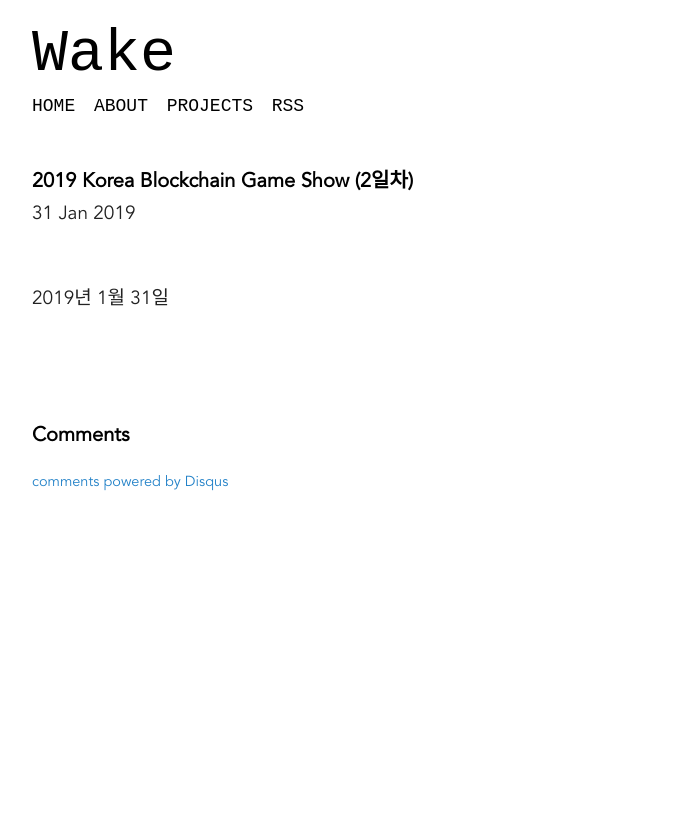
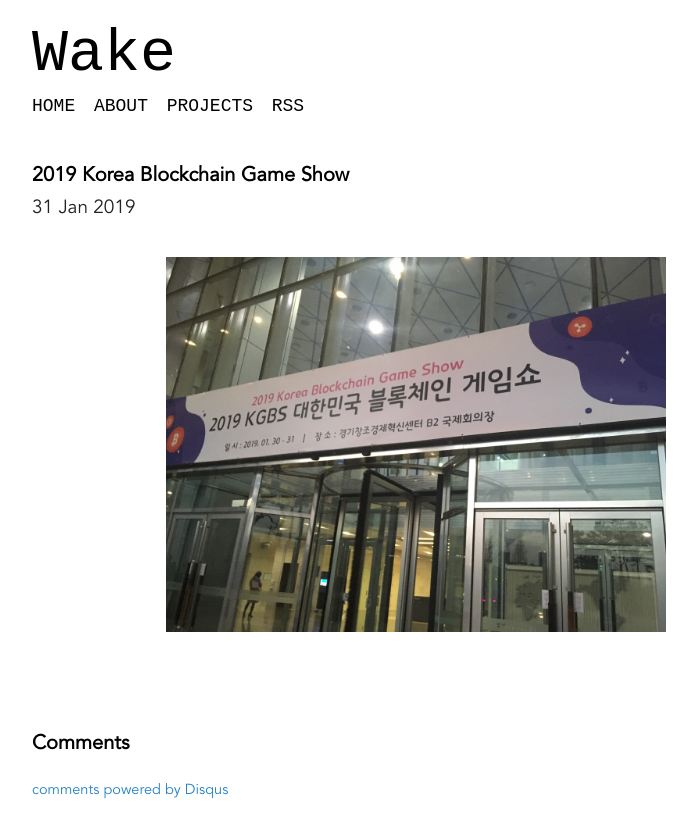
Before and after one commit to DokyeongHan/DokyeongHan.github.io, a Jekyll site: the page built from _posts/2019-01-31-gameshow.md, in a window 1280 px wide. Shown: the top 838 px of the page, without its empty margins (224-921 px from the left). Built offline with Jekyll 4.4.1, drawn with Linux system fonts in a browser that asks for light colours; comment, search, counter and statistics services are not loaded.

Commit message:
add image

```diff
--- a/_posts/2019-01-31-gameshow.md
+++ b/_posts/2019-01-31-gameshow.md
@@ -1,8 +1,8 @@
 ---
-title: 2019 Korea Blockchain Game Show (2일차)
+title: 2019 Korea Blockchain Game Show
 layout: post
 comments: true
 date: '2019-01-31 23:38:00'
 ---
 
-2019년 1월 31일
+<center><img src="/assets/gameshow.JPG" width="500" ></center>
```
Also changed, not shown: assets/gameshow.JPG (added).
